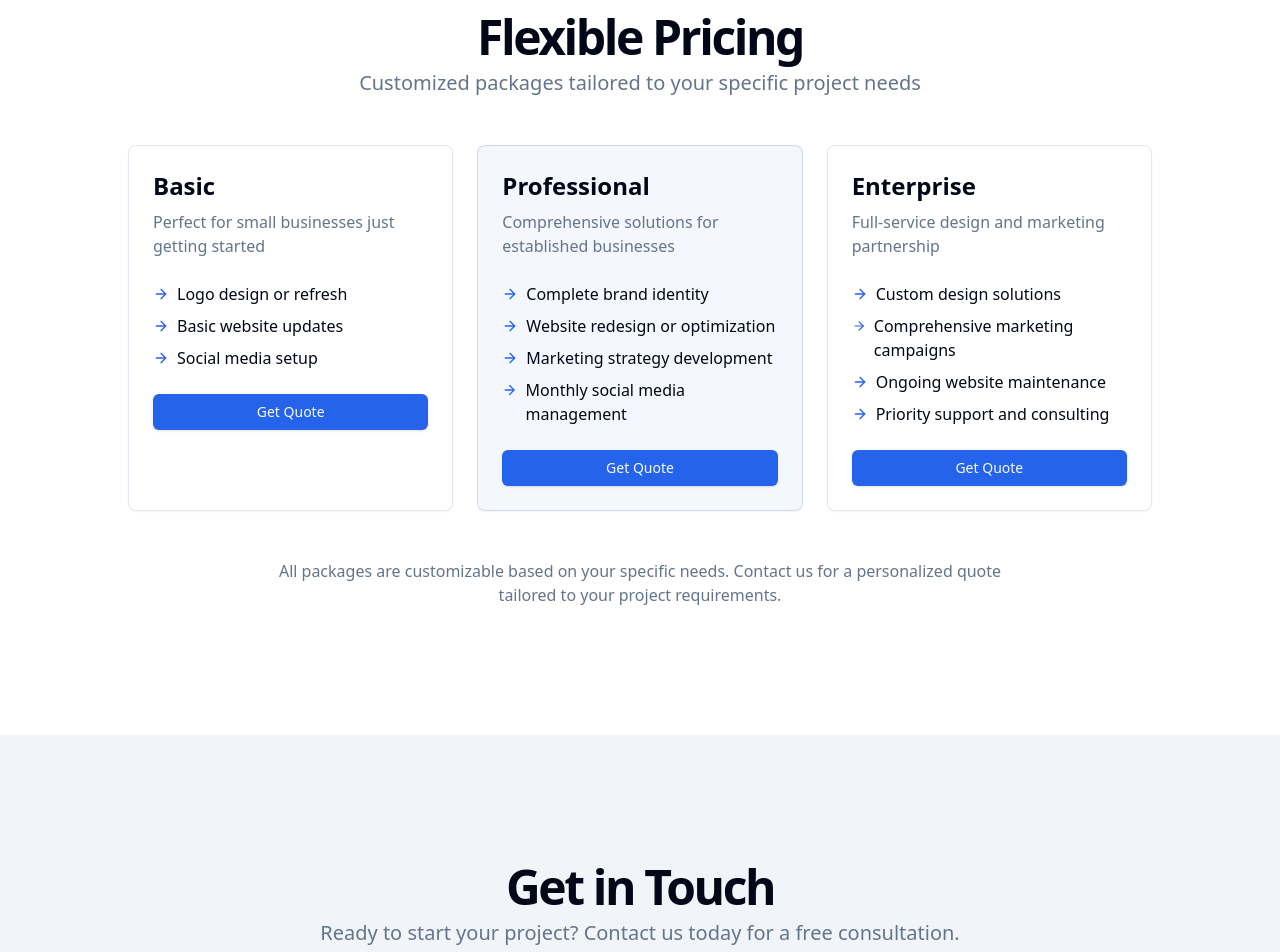
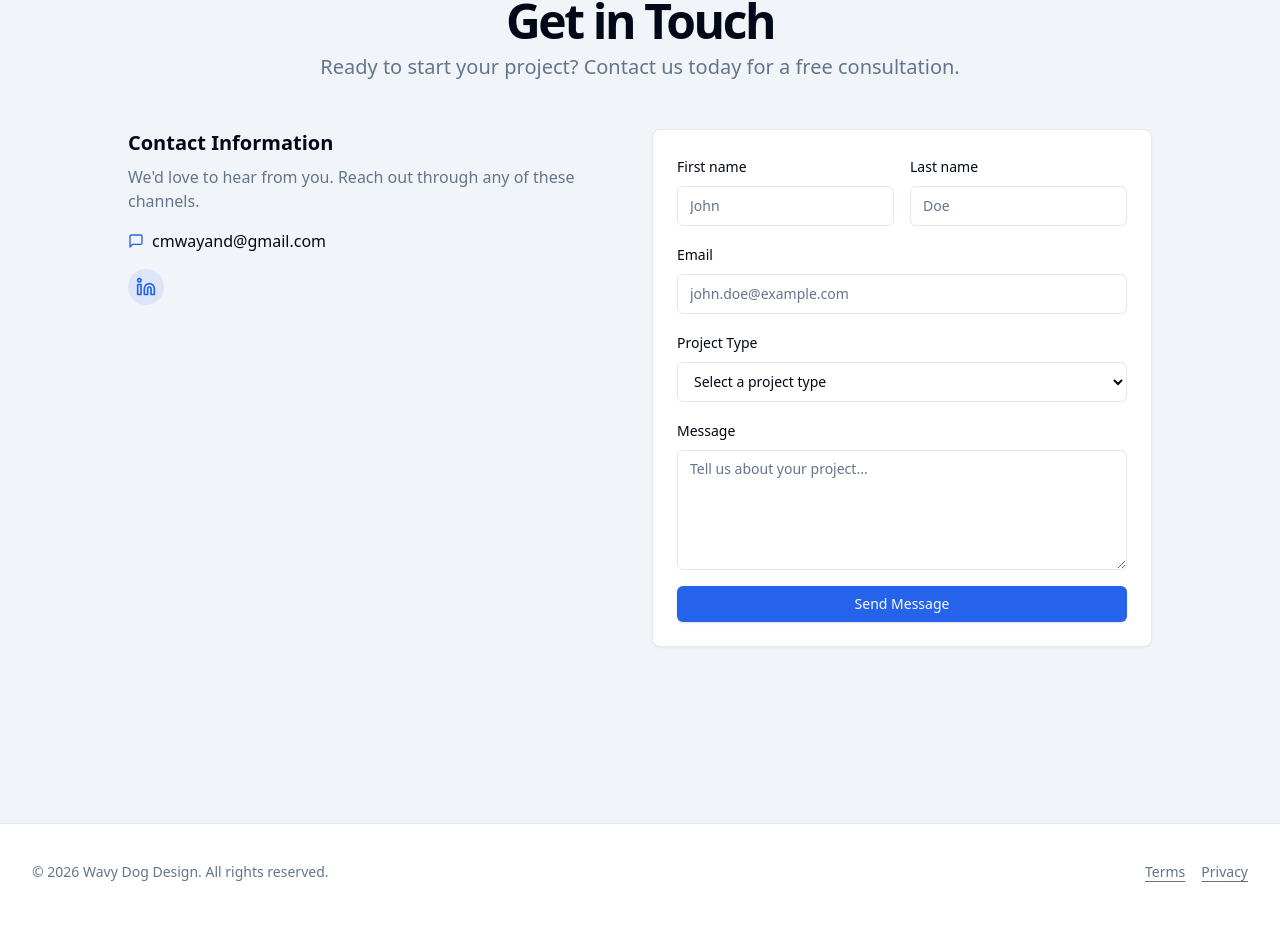
Before and after one commit to cmwayand/wavydogdesign, a Next.js app: page / in a window 1280 px wide. Shown: the part 3239-4191 px from the top of the page. After the commit the page ends 4159 px from the top, so only its background shows below. Built offline with nearby package versions, Linux system fonts and the light colour scheme.

Commit message:
contact us section!

```diff
--- a/app/page.tsx
+++ b/app/page.tsx
@@ -1,3 +1,5 @@
+"use client";
+
 import Link from "next/link";
 import Image from "next/image";
 import {
@@ -12,6 +14,7 @@ import {
 } from "lucide-react";
 
 import { Button } from "@/components/ui/button";
+import ContactForm from "@/components/ContactForm";
 
 export default function Home() {
 	return (
@@ -171,7 +174,8 @@ export default function Home() {
 					</div>
 				</section>
 
-				<section id="portfolio" className="w-full py-12 md:py-24 lg:py-32">
+				{/* Will add back when more images are available */}
+				{/* <section id="portfolio" className="w-full py-12 md:py-24 lg:py-32">
 					<div className="container px-4 md:px-6">
 						<div className="flex flex-col items-center justify-center space-y-4 text-center">
 							<div className="space-y-2">
@@ -204,7 +208,7 @@ export default function Home() {
 							</Button>
 						</div>
 					</div>
-				</section>
+				</section> */}
 
 				<section id="about" className="w-full py-12 md:py-24 lg:py-32 bg-muted">
 					<div className="container px-4 md:px-6">
@@ -408,30 +412,29 @@ export default function Home() {
 								<div className="space-y-2">
 									<p className="flex items-center gap-2">
 										<MessageSquare className="h-4 w-4 text-primary" />
-										<span>hello@wavydogdesign.com</span>
-									</p>
-									<p className="flex items-center gap-2">
-										<Globe className="h-4 w-4 text-primary" />
-										<span>www.wavydogdesign.com</span>
+										<span>cmwayand@gmail.com</span>
 									</p>
 								</div>
 								<div className="flex space-x-4">
-									<Link
+									{/* <Link
 										href="#"
+										target="_blank"
 										className="rounded-full bg-primary/10 p-2 text-primary hover:bg-primary/20"
 									>
 										<Instagram className="h-5 w-5" />
 										<span className="sr-only">Instagram</span>
-									</Link>
-									<Link
+									</Link> */}
+									{/* <Link
 										href="#"
+										target="_blank"
 										className="rounded-full bg-primary/10 p-2 text-primary hover:bg-primary/20"
 									>
 										<Facebook className="h-5 w-5" />
 										<span className="sr-only">Facebook</span>
-									</Link>
+									</Link> */}
 									<Link
-										href="#"
+										href="https://www.linkedin.com/company/wavydogdesign/about/"
+										target="_blank"
 										className="rounded-full bg-primary/10 p-2 text-primary hover:bg-primary/20"
 									>
 										<Linkedin className="h-5 w-5" />
@@ -440,85 +443,7 @@ export default function Home() {
 								</div>
 							</div>
 							<div className="rounded-lg border bg-background p-6 shadow-sm">
-								<form className="space-y-4">
-									<div className="grid grid-cols-2 gap-4">
-										<div className="space-y-2">
-											<label
-												htmlFor="first-name"
-												className="text-sm font-medium leading-none peer-disabled:cursor-not-allowed peer-disabled:opacity-70"
-											>
-												First name
-											</label>
-											<input
-												id="first-name"
-												className="flex h-10 w-full rounded-md border border-input bg-background px-3 py-2 text-sm ring-offset-background file:border-0 file:bg-transparent file:text-sm file:font-medium placeholder:text-muted-foreground focus-visible:outline-none focus-visible:ring-2 focus-visible:ring-ring focus-visible:ring-offset-2 disabled:cursor-not-allowed disabled:opacity-50"
-												placeholder="John"
-											/>
-										</div>
-										<div className="space-y-2">
-											<label
-												htmlFor="last-name"
-												className="text-sm font-medium leading-none peer-disabled:cursor-not-allowed peer-disabled:opacity-70"
-											>
-												Last name
-											</label>
-											<input
-												id="last-name"
-												className="flex h-10 w-full rounded-md border border-input bg-background px-3 py-2 text-sm ring-offset-background file:border-0 file:bg-transparent file:text-sm file:font-medium placeholder:text-muted-foreground focus-visible:outline-none focus-visible:ring-2 focus-visible:ring-ring focus-visible:ring-offset-2 disabled:cursor-not-allowed disabled:opacity-50"
-												placeholder="Doe"
-											/>
-										</div>
-									</div>
-									<div className="space-y-2">
-										<label
-											htmlFor="email"
-											className="text-sm font-medium leading-none peer-disabled:cursor-not-allowed peer-disabled:opacity-70"
-										>
-											Email
-										</label>
-										<input
-											id="email"
-											type="email"
-											className="flex h-10 w-full rounded-md border border-input bg-background px-3 py-2 text-sm ring-offset-background file:border-0 file:bg-transparent file:text-sm file:font-medium placeholder:text-muted-foreground focus-visible:outline-none focus-visible:ring-2 focus-visible:ring-ring focus-visible:ring-offset-2 disabled:cursor-not-allowed disabled:opacity-50"
-											placeholder="john.doe@example.com"
-										/>
-									</div>
-									<div className="space-y-2">
-										<label
-											htmlFor="project-type"
-											className="text-sm font-medium leading-none peer-disabled:cursor-not-allowed peer-disabled:opacity-70"
-										>
-											Project Type
-										</label>
-										<select
-											id="project-type"
-											className="flex h-10 w-full rounded-md border border-input bg-background px-3 py-2 text-sm ring-offset-background file:border-0 file:bg-transparent file:text-sm file:font-medium placeholder:text-muted-foreground focus-visible:outline-none focus-visible:ring-2 focus-visible:ring-ring focus-visible:ring-offset-2 disabled:cursor-not-allowed disabled:opacity-50"
-										>
-											<option value="">Select a project type</option>
-											<option value="website">Website Design</option>
-											<option value="branding">Branding & Logo</option>
-											<option value="social">Social Media</option>
-											<option value="marketing">Marketing</option>
-											<option value="other">Other</option>
-										</select>
-									</div>
-									<div className="space-y-2">
-										<label
-											htmlFor="message"
-											className="text-sm font-medium leading-none peer-disabled:cursor-not-allowed peer-disabled:opacity-70"
-										>
-											Message
-										</label>
-										<textarea
-											id="message"
-											className="flex min-h-[120px] w-full rounded-md border border-input bg-background px-3 py-2 text-sm ring-offset-background placeholder:text-muted-foreground focus-visible:outline-none focus-visible:ring-2 focus-visible:ring-ring focus-visible:ring-offset-2 disabled:cursor-not-allowed disabled:opacity-50"
-											placeholder="Tell us about your project..."
-										></textarea>
-									</div>
-									<Button type="submit" className="w-full">
-										Send Message
-									</Button>
-								</form>
+								<ContactForm />
 							</div>
 						</div>
 					</div>
--- /dev/null
+++ b/components/ContactForm.tsx
@@ -0,0 +1,145 @@
+"use client";
+
+import { useState } from "react";
+import { Button } from "@/components/ui/button";
+
+interface IContactFormErrors {
+	firstName?: string;
+	lastName?: string;
+	email?: string;
+	projectType?: string;
+}
+
+const ContactForm = () => {
+	const [errors, setErrors] = useState<IContactFormErrors>({});
+
+	const handleSendMessage = (event: React.FormEvent) => {
+		event.preventDefault();
+
+		const firstName = (
+			document.getElementById("first-name") as HTMLInputElement
+		).value;
+		const lastName = (document.getElementById("last-name") as HTMLInputElement)
+			.value;
+		const email = (document.getElementById("email") as HTMLInputElement).value;
+		const projectType = (
+			document.getElementById("project-type") as HTMLSelectElement
+		).value;
+		const message = (document.getElementById("message") as HTMLTextAreaElement)
+			.value;
+
+		const newErrors = {} as IContactFormErrors;
+		if (!firstName) newErrors.firstName = "First name is required";
+		if (!lastName) newErrors.lastName = "Last name is required";
+		if (!email) newErrors.email = "Email is required";
+		if (!projectType) newErrors.projectType = "Project type is required";
+
+		if (Object.keys(newErrors).length > 0) {
+			setErrors(newErrors);
+			return;
+		}
+
+		const subject = `Project Inquiry from ${firstName} ${lastName}`;
+		const body = `Name: ${firstName} ${lastName}\nEmail: ${email}\nProject Type: ${projectType}\n\nMessage:\n${message}`;
+
+		window.location.href = `mailto:cmwayand@gmail.com.com?subject=${encodeURIComponent(
+			subject
+		)}&body=${encodeURIComponent(body)}`;
+
+		setErrors({} as IContactFormErrors);
+	};
+
+	return (
+		<form className="space-y-4" onSubmit={handleSendMessage}>
+			<div className="grid grid-cols-2 gap-4">
+				<div className="space-y-2">
+					<label
+						htmlFor="first-name"
+						className="text-sm font-medium leading-none peer-disabled:cursor-not-allowed peer-disabled:opacity-70"
+					>
+						First name
+					</label>
+					<input
+						id="first-name"
+						className="flex h-10 w-full rounded-md border border-input bg-background px-3 py-2 text-sm ring-offset-background file:border-0 file:bg-transparent file:text-sm file:font-medium placeholder:text-muted-foreground focus-visible:outline-none focus-visible:ring-2 focus-visible:ring-ring focus-visible:ring-offset-2 disabled:cursor-not-allowed disabled:opacity-50"
+						placeholder="John"
+					/>
+					{errors.firstName && (
+						<p className="text-sm text-red-600">{errors.firstName}</p>
+					)}
+				</div>
+				<div className="space-y-2">
+					<label
+						htmlFor="last-name"
+						className="text-sm font-medium leading-none peer-disabled:cursor-not-allowed peer-disabled:opacity-70"
+					>
+						Last name
+					</label>
+					<input
+						id="last-name"
+						className="flex h-10 w-full rounded-md border border-input bg-background px-3 py-2 text-sm ring-offset-background file:border-0 file:bg-transparent file:text-sm file:font-medium placeholder:text-muted-foreground focus-visible:outline-none focus-visible:ring-2 focus-visible:ring-ring focus-visible:ring-offset-2 disabled:cursor-not-allowed disabled:opacity-50"
+						placeholder="Doe"
+					/>
+					{errors.lastName && (
+						<p className="text-sm text-red-600">{errors.lastName}</p>
+					)}
+				</div>
+			</div>
+			<div className="space-y-2">
+				<label
+					htmlFor="email"
+					className="text-sm font-medium leading-none peer-disabled:cursor-not-allowed peer-disabled:opacity-70"
+				>
+					Email
+				</label>
+				<input
+					id="email"
+					type="email"
+					className="flex h-10 w-full rounded-md border border-input bg-background px-3 py-2 text-sm ring-offset-background file:border-0 file:bg-transparent file:text-sm file:font-medium placeholder:text-muted-foreground focus-visible:outline-none focus-visible:ring-2 focus-visible:ring-ring focus-visible:ring-offset-2 disabled:cursor-not-allowed disabled:opacity-50"
+					placeholder="john.doe@example.com"
+				/>
+				{errors.email && <p className="text-sm text-red-600">{errors.email}</p>}
+			</div>
+			<div className="space-y-2">
+				<label
+					htmlFor="project-type"
+					className="text-sm font-medium leading-none peer-disabled:cursor-not-allowed peer-disabled:opacity-70"
+				>
+					Project Type
+				</label>
+				<select
+					id="project-type"
+					className="flex h-10 w-full rounded-md border border-input bg-background px-3 py-2 text-sm ring-offset-background file:border-0 file:bg-transparent file:text-sm file:font-medium placeholder:text-muted-foreground focus-visible:outline-none focus-visible:ring-2 focus-visible:ring-ring focus-visible:ring-offset-2 disabled:cursor-not-allowed disabled:opacity-50"
+				>
+					<option value="">Select a project type</option>
+					<option value="website">Website Design</option>
+					<option value="branding">Branding & Logo</option>
+					<option value="social">Social Media</option>
+					<option value="marketing">Marketing</option>
+					<option value="other">Other</option>
+				</select>
+				{errors.projectType && (
+					<p className="text-sm text-red-600">{errors.projectType}</p>
+				)}
+			</div>
+			<div className="space-y-2">
+				<label
+					htmlFor="message"
+					className="text-sm font-medium leading-none peer-disabled:cursor-not-allowed peer-disabled:opacity-70"
+				>
+					Message
+				</label>
+				<textarea
+					id="message"
+					className="flex min-h-[120px] w-full rounded-md border border-input bg-background px-3 py-2 text-sm ring-offset-background placeholder:text-muted-foreground focus-visible:outline-none focus-visible:ring-2 focus-visible:ring-ring focus-visible:ring-offset-2 disabled:cursor-not-allowed disabled:opacity-50"
+					placeholder="Tell us about your project..."
+				></textarea>
+			</div>
+			<Button className="w-full" type="submit">
+				Send Message
+			</Button>
+		</form>
+	);
+};
+
+export default ContactForm;
```
